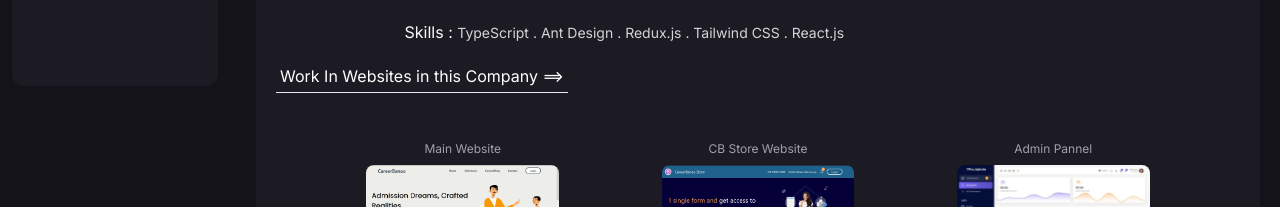
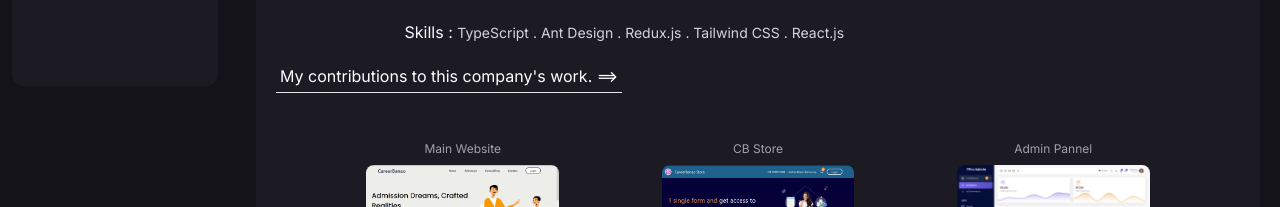
Before and after one commit to arpitsrivastava54/portfolio, a Next.js app: page / in a window 1280 px wide. Shown: the part 704-911 px from the top of the page. Built offline with nearby package versions, Linux system fonts and the light colour scheme.

Commit message:
update experince content

```diff
--- a/src/components/ContactModal.tsx
+++ b/src/components/ContactModal.tsx
@@ -88,7 +88,7 @@ const ContactModal = ({ showContact, setShowContact }: Props) => {
                 className="focus:outline-none modal-close px-4 bg-gray-400 p-3 rounded-lg text-black hover:bg-gray-300">Cancel</button>
               <button
               type='submit'
-                className="focus:outline-none px-4 bg-teal-500 p-3 ml-3 rounded-lg text-white hover:bg-teal-400">Confirm</button>
+                className="focus:outline-none px-4 bg-teal-500 p-3 ml-3 rounded-lg text-white hover:bg-teal-400">Send Message</button>
             </div>
           </form>
         </div>
--- a/src/components/Experience.tsx
+++ b/src/components/Experience.tsx
@@ -42,7 +42,7 @@ const Experience = () => {
           </div>
         </div>
 
-        <h2 className='my-5 border-b inline-block px-1 pb-1'>Work In Websites in this Company =={">"}</h2>
+        <h2 className='my-5 border-b text-sm lg:text-base  inline-block px-1 pb-1'>My contributions to this company's work. =={">"}</h2>
 
         <div className="websites w-full my-5 flex gap-3 justify-evenly">
           {/* first websites */}
@@ -59,7 +59,7 @@ const Experience = () => {
 
           {/* second websites  */}
           <div className='w-1/3 lg:w-1/5'>
-          <p className='text-xs my-2 text-zinc-400 text-center'>CB Store Website</p>
+          <p className='text-xs my-2 text-zinc-400 text-center'>CB Store </p>
             <div className="exp-card w-full relative bg-white rounded-xl">
               <Image src={cbStoreImage} alt='' className='rounded-lg object-contain'/>
               <div className='exp-overlay justify-center items-center hidden w-full bg-black absolute top-0 hover:rounded-md z-55'>
```
